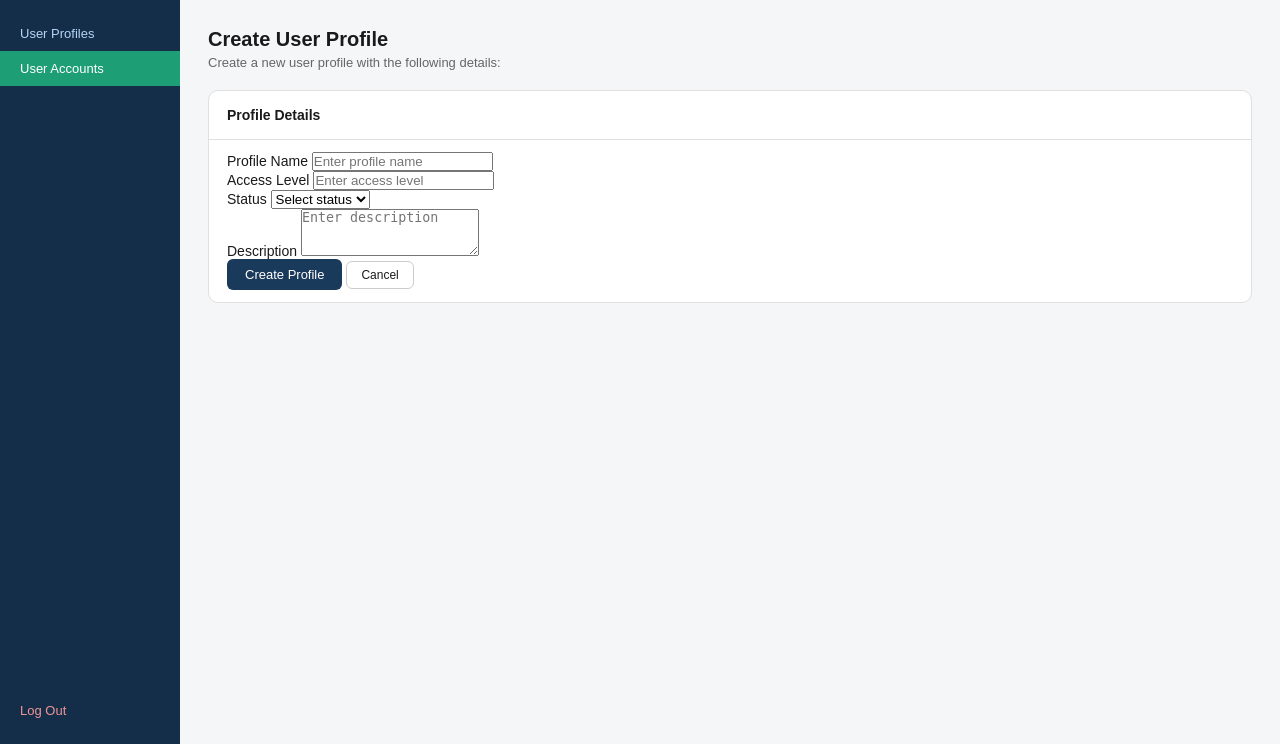
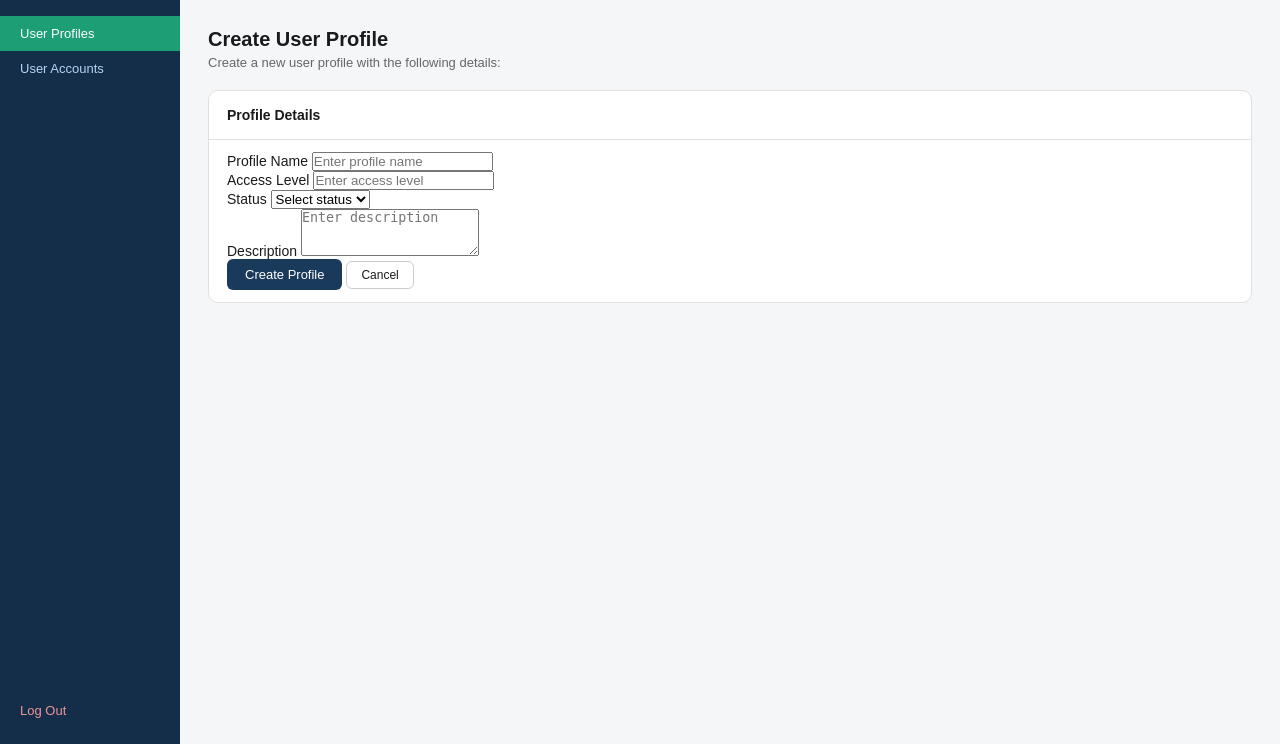
Before and after one commit to reallymeh/CSIT314-T01-gohelpme, a Flask app: page /admin/create_profile in a window 1280 px wide. Shown: the part 56-800 px from the top of the page. Run offline with Flask 3, Linux system fonts and the light colour scheme.

Commit message:
EDIT: error

```diff
--- a/templates/UserAdminCreateUserProfile.html
+++ b/templates/UserAdminCreateUserProfile.html
@@ -2,7 +2,7 @@
 <html lang="en"><head>
     <meta charset="UTF-8">
     <meta name="viewport" content="width=device-width, initial-scale=1.0">
-    <title>Update User Account — Admin Portal</title>
+    <title>Create User Profile — Admin Portal</title>
     <link rel="stylesheet" href="{{ url_for('static', filename='css/styles.css') }}">
 </head>
 <body>
@@ -16,8 +16,8 @@
 
     <div class="layout">
          <div class="sidebar">
-            <a href="/admin/userprofile" class="nav-item">User Profiles</a>
-            <a href="/admin/useraccounts" class="nav-item active">User Accounts</a>
+            <a href="/admin/userprofile" class="nav-item active">User Profiles</a>
+            <a href="#" class="nav-item">User Accounts</a>
             <a href="#" class="nav-item logout">Log Out</a>
         </div>
         <div class="main">
```
